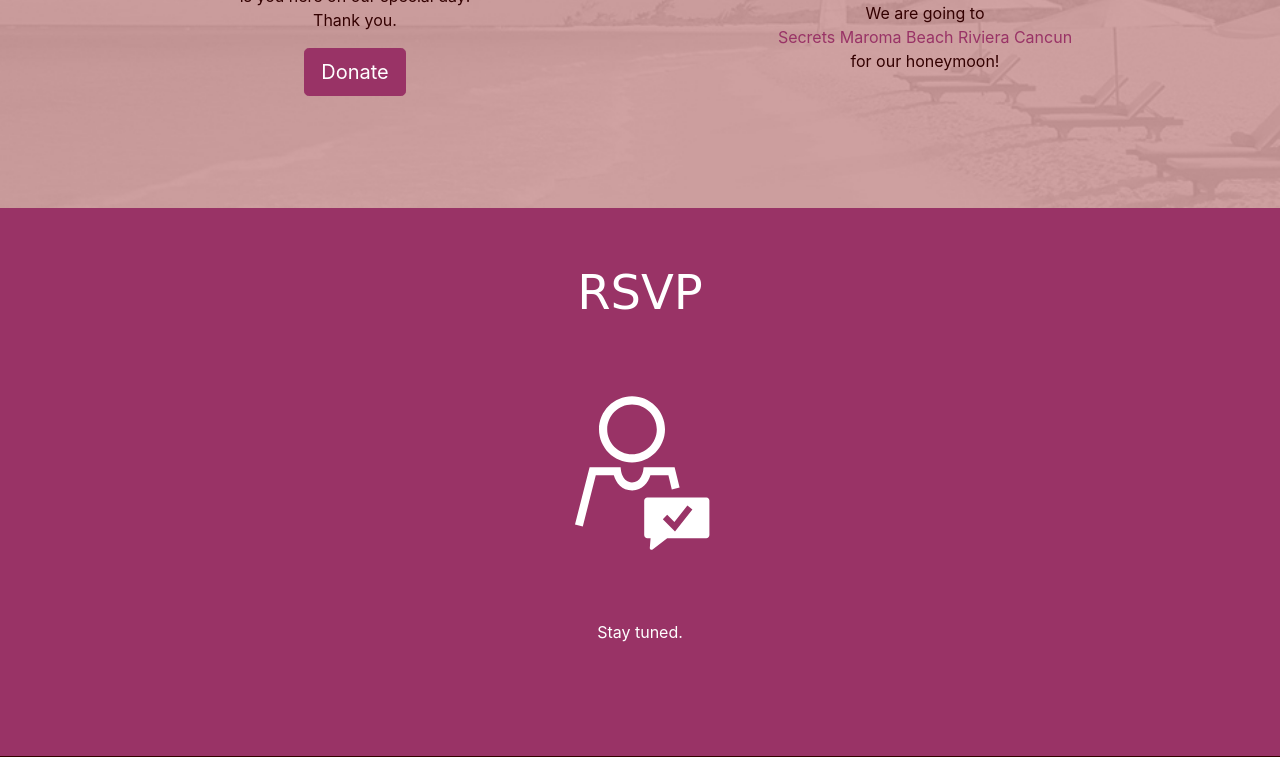
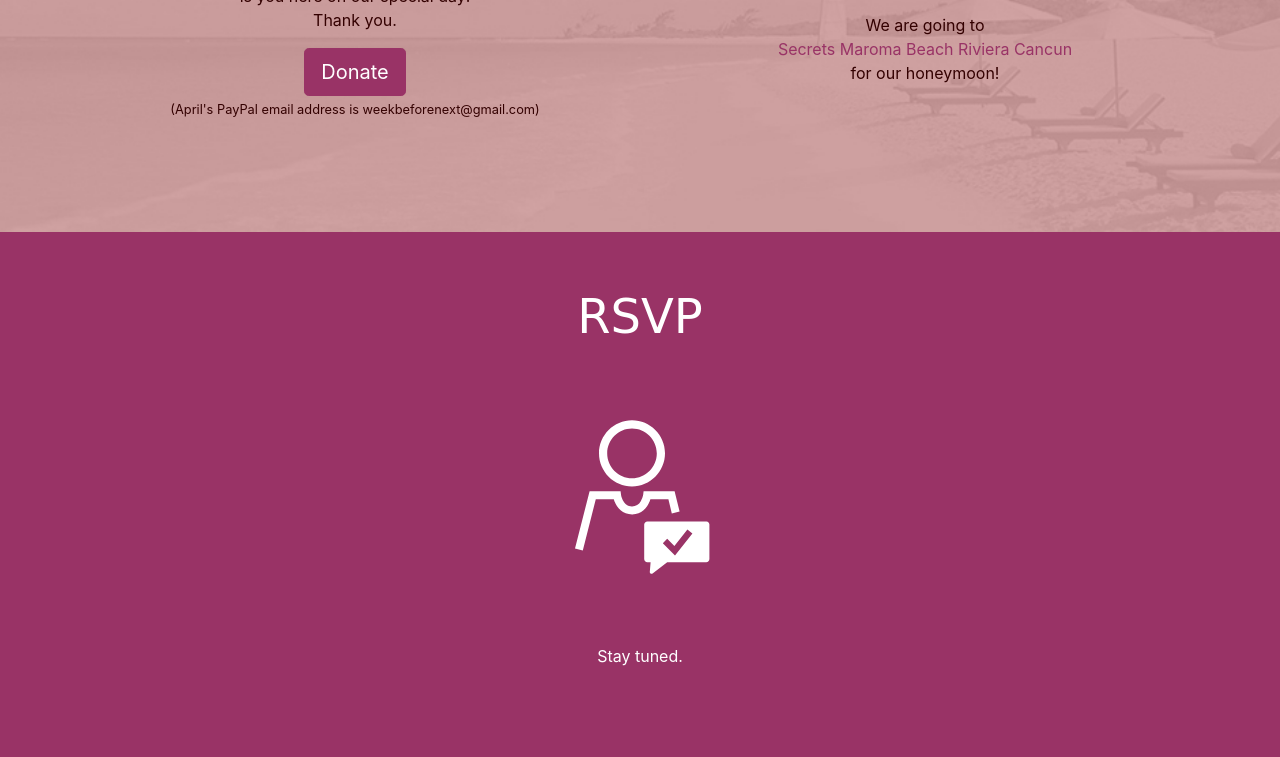
Before and after one commit to weekbeforenext/tammy-april.github.io, a plain HTML site: page index.htm in a window 1280 px wide. Shown: the part 4325-5082 px from the top of the page. Drawn offline with nearby package versions, Linux system fonts and the light colour scheme; a web font is replaced by a local one.

Commit message:
Added note about the PayPal email address.

```diff
--- a/index.htm
+++ b/index.htm
@@ -253,6 +253,7 @@
               Thank you.</p>
             <p>
               <a href="https://www.paypal.com/cgi-bin/webscr?cmd=_donations&business=YSC58YTB8GZMC&currency_code=USD&source=url" class="btn btn-primary btn-lg">Donate</a><br/>
+              <span class="small">(April's PayPal email address is weekbeforenext@gmail.com)</span>
             </p>
           </div>
           <div class="col-md-6 text-center">
```
